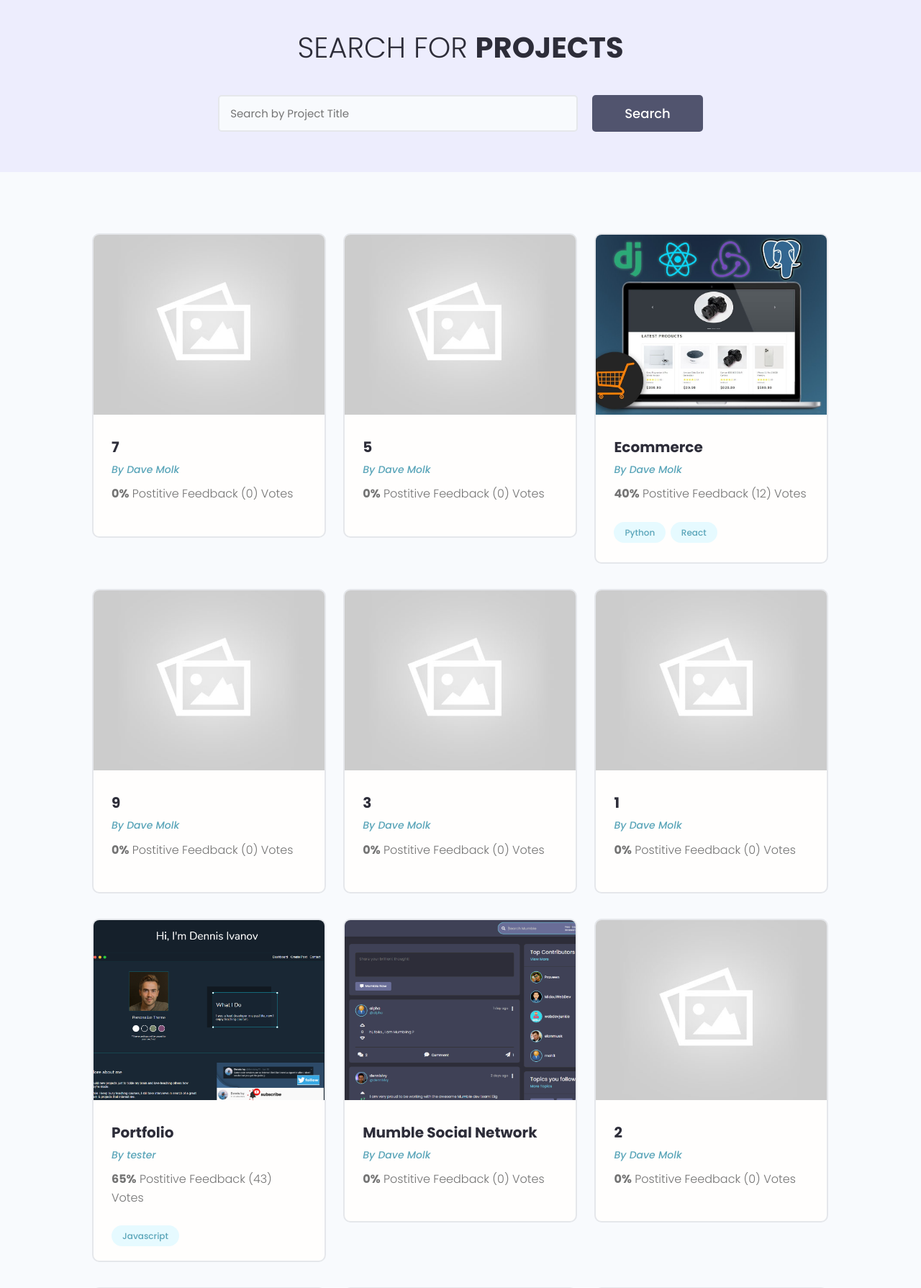
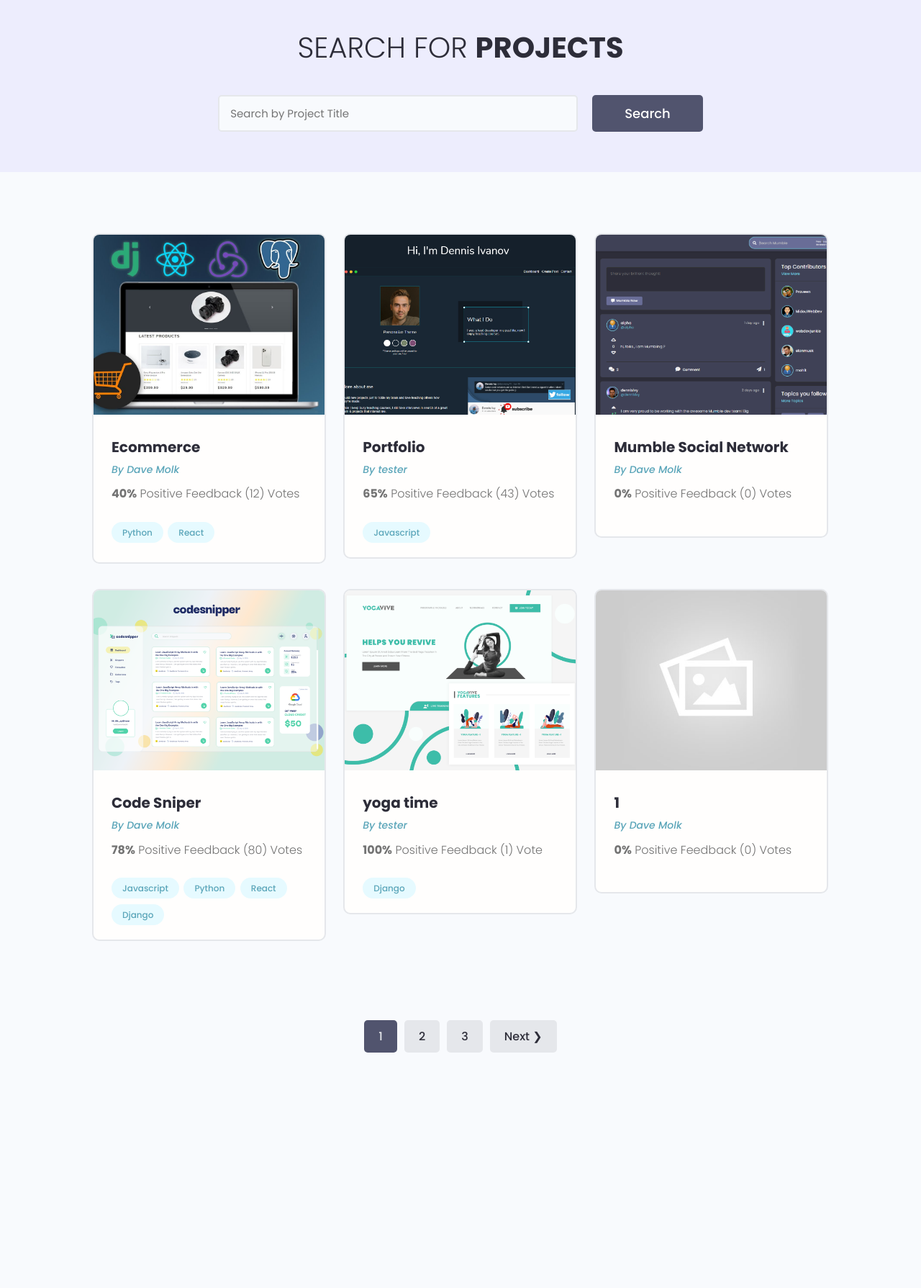
Before and after one commit to davemolk/devsearch, a Django app: page /projects/ in a window 1280 px wide. Shown: the part 78-1867 px from the top of the page at 72% size. After the commit the page ends 1540 px from the top, so only its background shows below. Run offline with Django 3.2, Linux system fonts and the light colour scheme; data comes from the database, SQL or seed files in the repository; both versions use the stored data as it was after the commit; some libraries are stand-ins or nearby versions.

Commit message:
redid projects.html

```diff
--- a/projects/models.py
+++ b/projects/models.py
@@ -18,6 +18,9 @@ class Project(models.Model):
 
     def __str__(self):
         return self.title
+
+    class Meta:
+        ordering = ['created']
 
 class Review(models.Model):
     VOTE_TYPE = (
--- a/projects/templates/projects/projects.html
+++ b/projects/templates/projects/projects.html
@@ -1,7 +1,8 @@
 {% extends 'main.html' %}
-
 {% block content %}
 
+
+<!-- Main Section -->
 <main class="projects">
     <section class="hero-section text-center">
         <div class="container container--narrow">
@@ -10,11 +11,11 @@
             </div>
 
             <div class="hero-section__search">
-          <form class="form" action="{% url 'projects' %}" method="get">
+                <form id='searchForm' class="form" action="{% url 'projects' %}" method="get">
                     <div class="form__field">
                         <label for="formInput#search">Search By Projects </label>
                         <input class="input input--text" id="formInput#search" type="text" name="search_query"
-                value="{{ search_query }}" placeholder="Search by Project Title" />
+                            placeholder="Search by Project Title" value="{{search_query}}" />
                     </div>
 
                     <input class="btn btn--sub btn--lg" type="submit" value="Search" />
@@ -34,15 +35,17 @@
                             <img class="project__thumbnail" src="{{ project.featured_image.url }}" alt="project thumbnail" />
                             <div class="card__body">
                                 <h3 class="project__title">{{project.title}}</h3>
-                  <p><a class="project__author" href="{% url 'user-profile' project.owner.id %}">By {{project.owner.name}}</a></p>
+                                <p><a class="project__author" href="{% url 'user-profile' project.owner.id %}">By
+                                        {{project.owner.name}}</a>
+                                </p>
                                 <p class="project--rating">
-                    <span style="font-weight: bold;">{{project.vote_ratio}}%</span> Postitive
+                                    <span style="font-weight: bold;">{{project.vote_ratio}}%</span> Positive
                                     Feedback ({{project.vote_total}}) Vote{{project.vote_total|pluralize:"s"}}
                                 </p>
                                 <div class="project__tags">
                                     {% for tag in project.tags.all %}
                                     <span class="tag tag--pill tag--main">
-                      <small>{{ tag }}</small>
+                                        <small>{{tag}}</small>
                                     </span>
                                     {% endfor %}
 
@@ -51,18 +54,17 @@
                         </a>
                     </div>
                 </div>
-
                 {% endfor %}
-
-          </div>
-
-
 
             </div>
         </div>
     </section>
 
+    {% include 'pagination.html' with queryset=projects custom_range=custom_range %}
 
 </main>
 
+
+
+
 {% endblock %}
--- a/projects/utils.py
+++ b/projects/utils.py
@@ -1,5 +1,33 @@
 from .models import Tag, Project
 from django.db.models import Q
+from django.core.paginator import Paginator, PageNotAnInteger, EmptyPage
+
+def paginateProjects(request, projects, results):
+    page = request.GET.get('page')
+    paginator = Paginator(projects, results)
+
+    try:
+        projects = paginator.page(page)
+    except PageNotAnInteger:
+        page = 1
+        projects = paginator.page(page)
+    except EmptyPage:
+        page = paginator.num_pages
+        projects = paginator.page(page)
+
+    leftIndex = (int(page) - 4)
+    if leftIndex < 1:
+        leftIndex = 1
+
+    rightIndex = (int(page) + 5)
+
+    if rightIndex > paginator.num_pages:
+        rightIndex = paginator.num_pages + 1
+
+    custom_range = range(leftIndex, rightIndex)
+
+    return custom_range, projects
+
 
 def searchProjects(request):
     search_query = ''
--- a/projects/views.py
+++ b/projects/views.py
@@ -2,13 +2,17 @@ from django.shortcuts import render, redirect
 from .models import Project
 from .forms import ProjectForm
 from django.contrib.auth.decorators import login_required
-from .utils import searchProjects
+from .utils import searchProjects, paginateProjects
+
+
 # Create your views here.
 
 
 def projects(request):
     projects, search_query = searchProjects(request)
-    context = {'projects': projects, 'search_query': search_query}
+    custom_range, projects = paginateProjects(request, projects, 6)
+
+    context = {'projects': projects, 'search_query': search_query, 'custom_range': custom_range}
     return render(request, 'projects/projects.html', context)
 
 
--- /dev/null
+++ b/templates/pagination.html
@@ -0,0 +1,29 @@
+{% if queryset.has_other_pages %}
+<div class="pagination">
+    <ul class="container">
+
+        {% if queryset.has_previous %}
+        <li><a href="?page={{queryset.previous_page_number}}" class="btn page-link"
+                data-page="{{queryset.previous_page_number}}">&#10094; Prev</a></li>
+        {% endif %}
+
+
+        {% for page in custom_range %}
+
+        {% if page == queryset.number%}
+        <li><a href="?page={{page}}" class="btn page-link btn--sub" data-page="{{page}}">{{page}}</a></li>
+        {% else %}
+        <li><a href="?page={{page}}" class="btn page-link" data-page="{{page}}">{{page}}</a></li>
+        {% endif %}
+        {% endfor %}
+
+        {% if queryset.has_next %}
+        <li><a href="?page={{queryset.next_page_number}}" class="btn page-link"
+                data-page="{{queryset.next_page_number}}">Next &#10095;</a></li>
+        {% endif %}
+
+
+
+    </ul>
+</div>
+{% endif %}
```
Also changed, not shown: db.sqlite3. Lines whose indentation alone changed are shown as unchanged.
